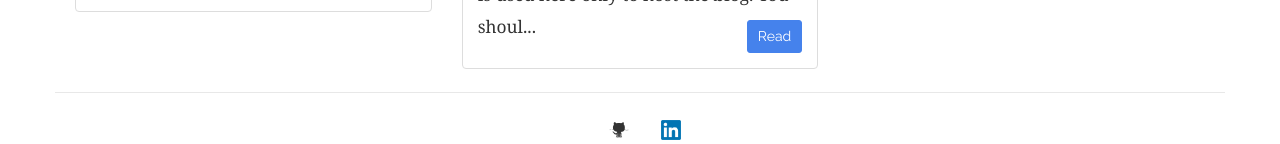
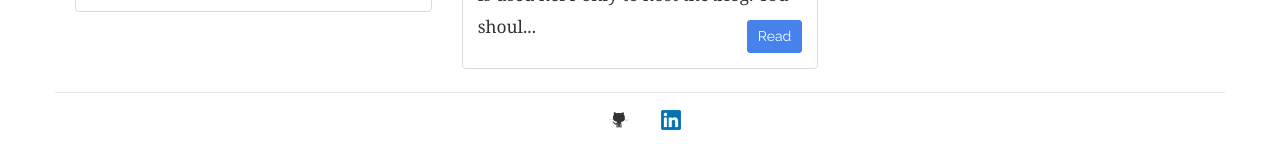
Before and after one commit to pateldhruv1993/pateldhruv1993, a Jekyll site: the page built from index.html, in a window 1280 px wide. Shown: the part 1021-1165 px from the top of the page. Built offline with Jekyll 4.4.1, drawn with Linux system fonts in a browser that asks for light colours; the list of posts is cut into pages by our own code.

Commit message:
Updated _layout.scss

```diff
--- a/_sass/_layout.scss
+++ b/_sass/_layout.scss
@@ -6,7 +6,8 @@
     margin-top: 50px;
 }
 .mt20 {
-    margin-top: 20px;
+    margin-top: 10px;
+    margin-bottom: 10px;
 }
 
 .mt10 {
```
